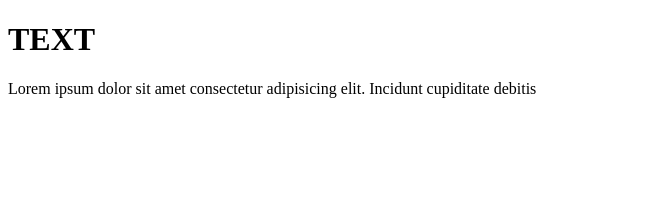
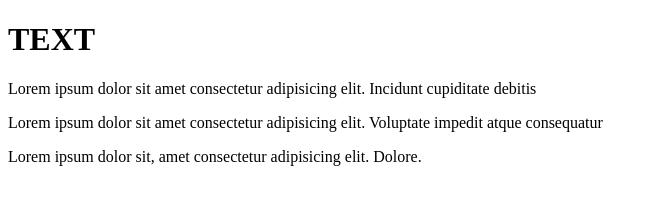
Before and after one commit to Ser57B/gitHUB, a plain HTML site: page index.html in a window 1280 px wide. Shown: the whole page, without its empty margins (0-658 px from the left). Drawn offline with Linux system fonts and the light colour scheme.

Commit message:
Добавлены два параграфа

```diff
--- a/index.html
+++ b/index.html
@@ -11,6 +11,8 @@
 <body>
    <h1 class="title">TEXT</h1>
    <p>Lorem ipsum dolor sit amet consectetur adipisicing elit. Incidunt cupiditate debitis</p>
+   <p>Lorem ipsum dolor sit amet consectetur adipisicing elit. Voluptate impedit atque consequatur</p>
+   <p>Lorem ipsum dolor sit, amet consectetur adipisicing elit. Dolore.</p>
 </body>
 
 </html>
```
